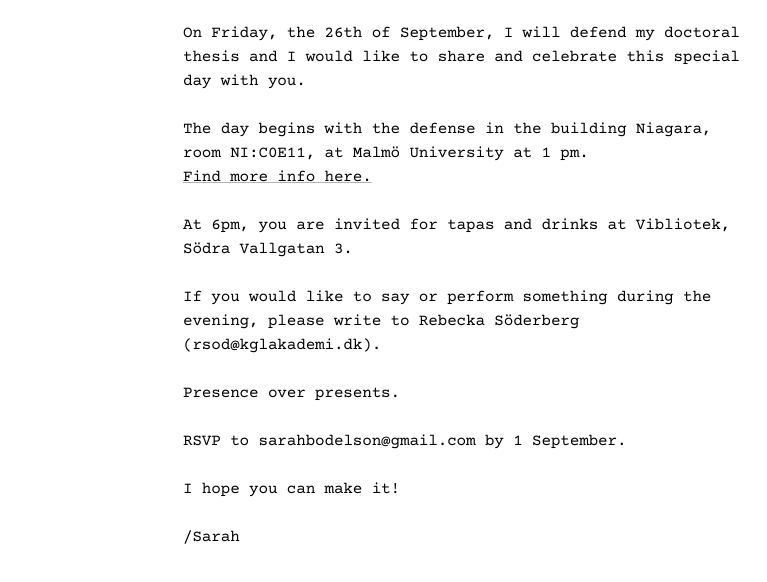
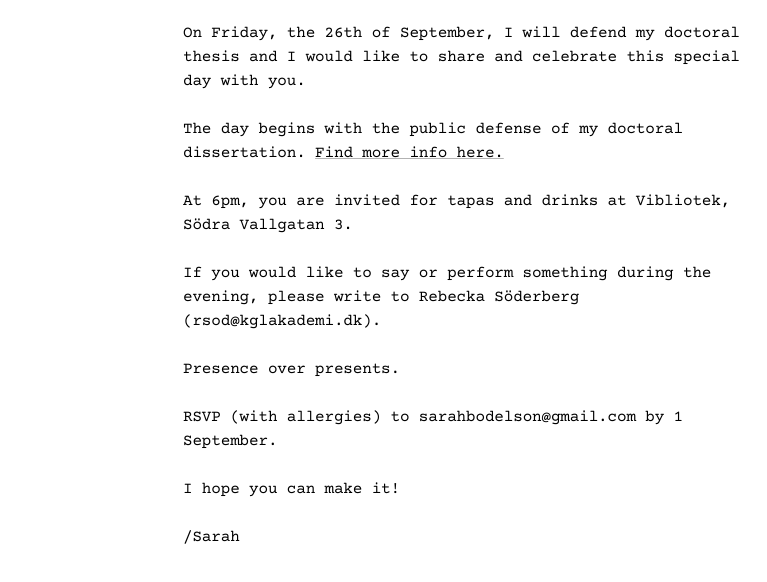
Before and after one commit to sarahbodelson/sarahbodelson.github.io, a plain HTML site: page party/index.html in a window 1280 px wide. Shown: the part 344-926 px from the top of the page, without its empty margins (19-786 px from the left). Drawn offline with nearby package versions, Linux system fonts and the light colour scheme; a web font is replaced by a local one.

Commit message:
Add files via upload

```diff
--- a/party/index.html
+++ b/party/index.html
@@ -27,11 +27,11 @@
     <h2>Invitation to PhD defense and dinner</h2>
     <p>Welcome to my PhD defense and party!</p>
     <p>On Friday, the 26th of September, I will defend my doctoral thesis and I would like to share and celebrate this special day with you.</p>
-    <p>The day begins with the defense in the building Niagara, room NI:C0E11, at Malmö University at 1 pm. <a href="../index.html">Find more info here.</a></p>
+    <p>The day begins with the public defense of my doctoral dissertation. <a href="../index.html">Find more info here.</a></p>
     <p>At 6pm, you are invited for tapas and drinks at Vibliotek, Södra Vallgatan 3. </p>
     <p>If you would like to say or perform something during the evening, please write to Rebecka Söderberg (rsod@kglakademi.dk).  </p>
     <p>Presence over presents.</p>
-    <p>RSVP to <span class="block" aria-hidden="true">Hello</span>sarahbodelson@<!-- brake this thing up in two-->gmail.com by 1 September.</p>
+    <p>RSVP (with allergies) to <span class="block" aria-hidden="true">Hello</span>sarahbodelson@<!-- brake this thing up in two-->gmail.com by 1 September.</p>
     <p>I hope you can make it!</p>
     <p>/Sarah</p>
   </r-cell>
```
